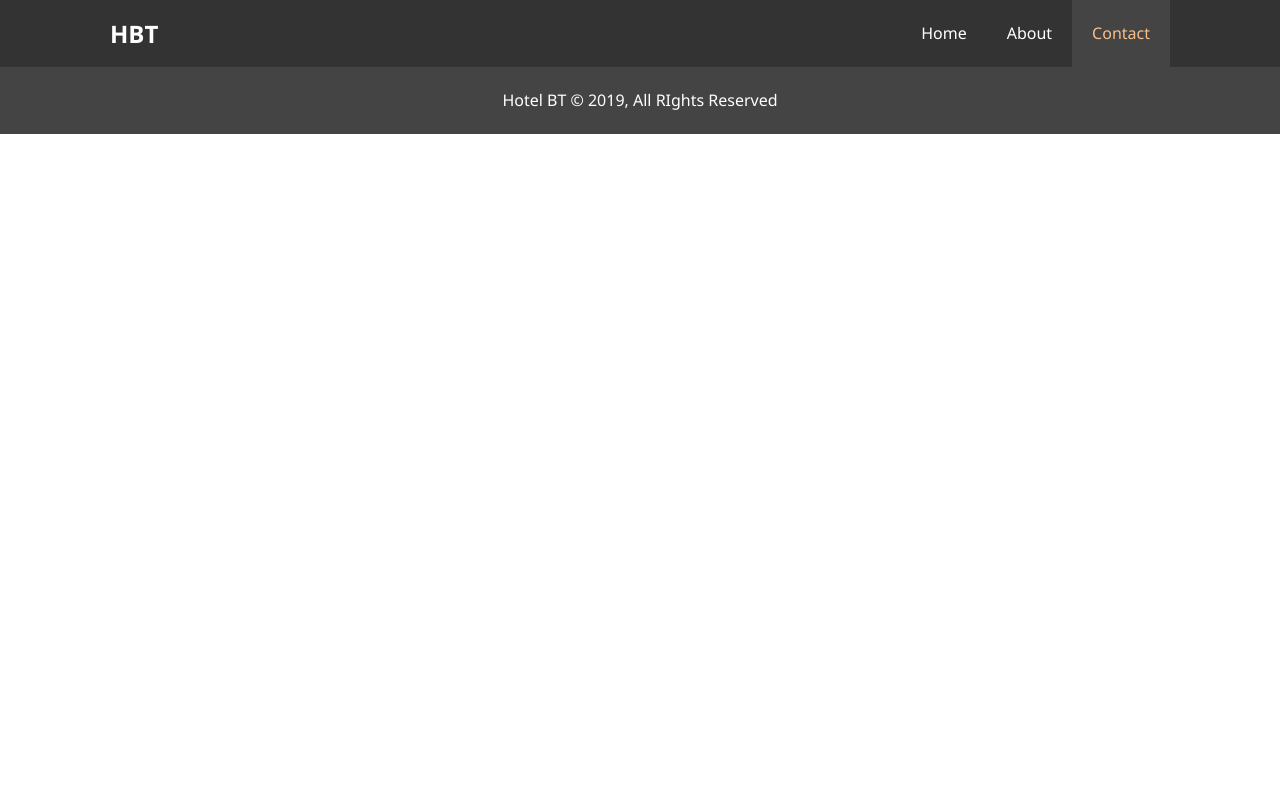
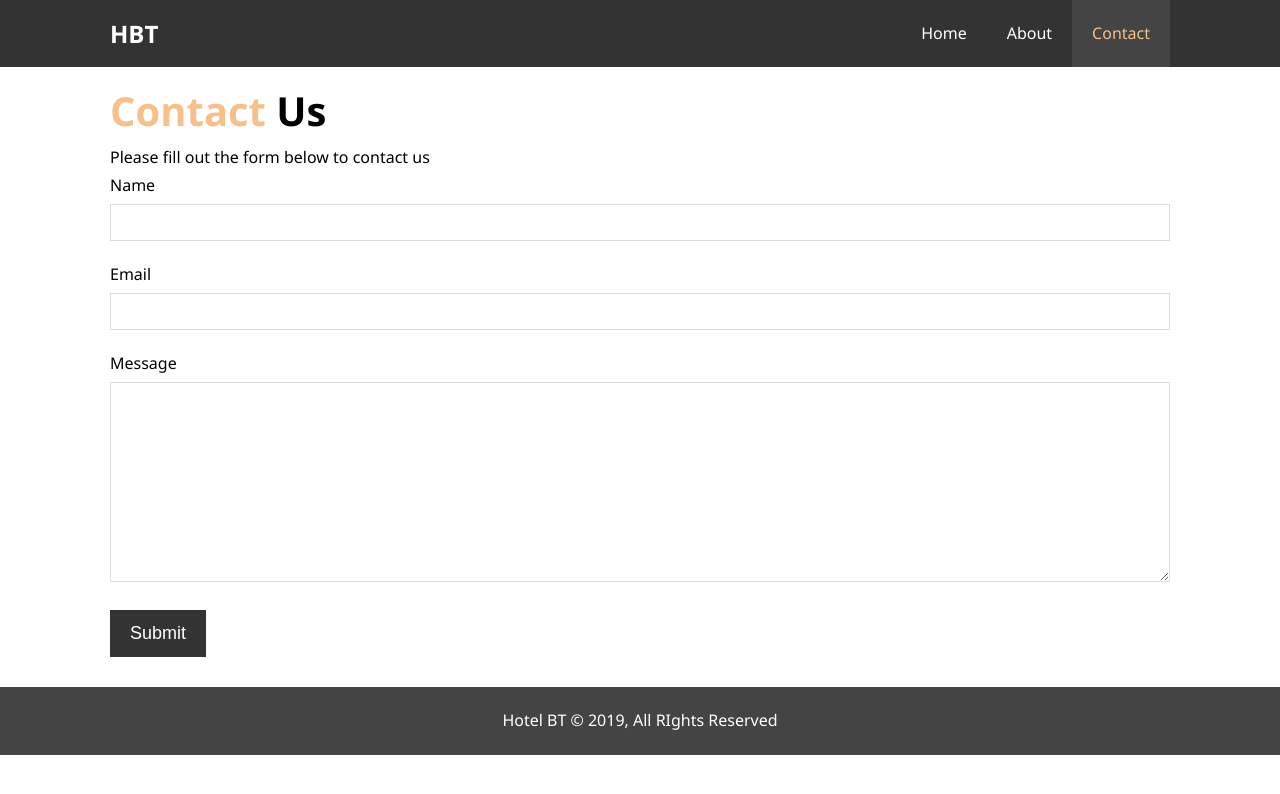
Before and after one commit to mdsaifullah-wd/Project-Hotel-Website-Design-Basic-HTML-CSS, a plain HTML site: page contact.html in a window 1280 px wide. Drawn offline with Linux system fonts and the light colour scheme.

Commit message:
Cotact-form section added

```diff
--- a/contact.html
+++ b/contact.html
@@ -22,7 +22,27 @@
         </div>
     </header>
 
-    <div class="clr"></div>
+    <section id="contact-form" class="py-3">
+        <div class="container">
+          <h1 class="l-heading"><span class="marked">Contact</span> Us</h1>
+          <p>Please fill out the form below to contact us</p>
+          <form action="process.php">
+            <div class="form-group">
+              <label for="name">Name</label>
+              <input type="text" name="name" id="name">
+            </div>
+            <div class="form-group">
+              <label for="email">Email</label>
+              <input type="email" name="email" id="email">
+            </div>
+            <div class="form-group">
+              <label for="message">Message</label>
+              <textarea name="message" id="message"></textarea>
+            </div>
+            <button type="submit" class="btn-dark">Submit</button>
+          </form>
+        </div>
+    </section>
 
 
 
--- a/css/style.css
+++ b/css/style.css
@@ -210,7 +210,34 @@ a {
     margin-right: 20px;
     border-radius: 50%;
 }
+#contact-form {
+    padding: 30px 0;
+}
+#contact-form .form-group {
+    margin-bottom: 20px;
+}
 
+#contact-form label {
+    display: block;
+    margin-bottom: 5px;
+}
+
+#contact-form input,
+#contact-form textarea {
+    width: 100%;
+    padding: 10px;
+    border: 1px #ddd solid;
+}
+
+#contact-form textarea {
+    height: 200px;
+}
+
+#contact-form input:focus,
+#contact-form textarea:focus {
+    outline: none;
+    border-color: #f7c08a;
+}
 
 /* Footer Section */
 #main-footer {
```
